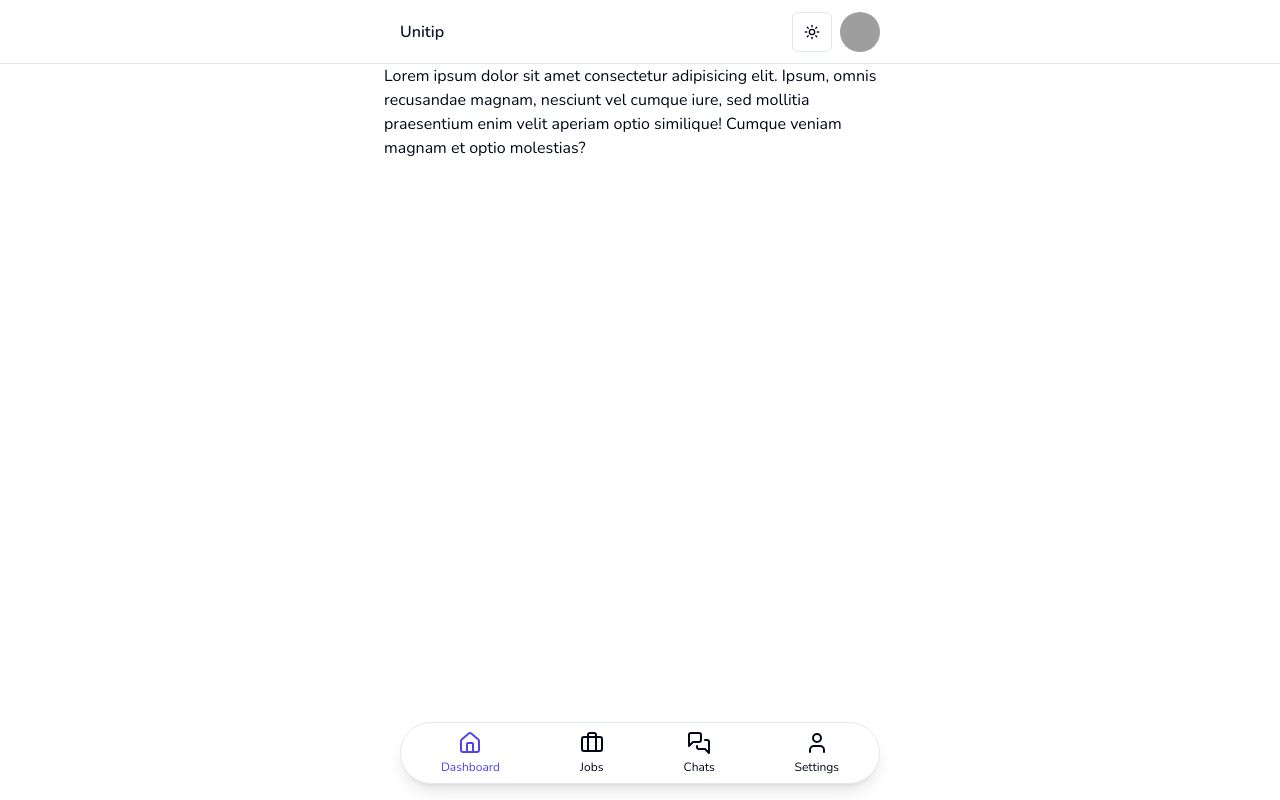
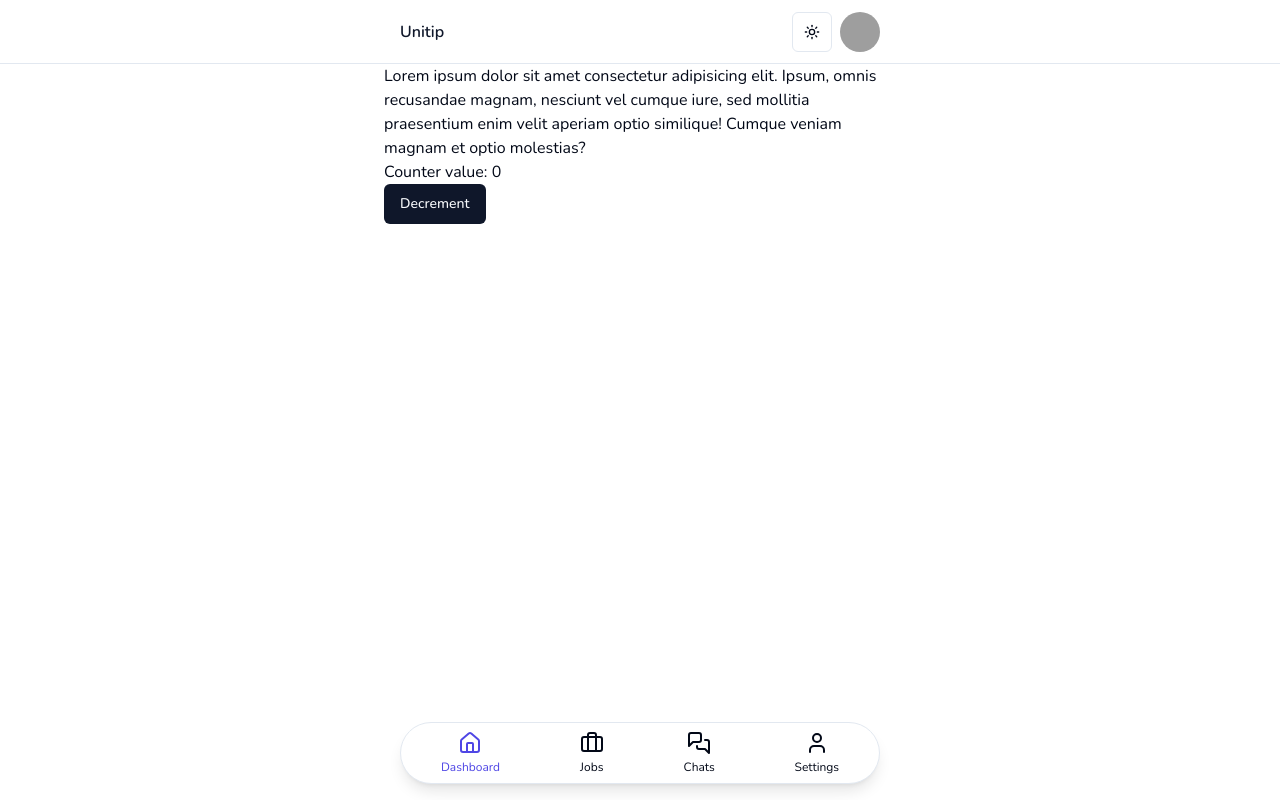
Before and after one commit to unitip-org/api, a Next.js app: page / in a window 1280 px wide. Built offline with nearby package versions, Linux system fonts and the light colour scheme; grey boxes are pictures that could not be loaded.

Commit message:
feat: next top loader, testing for context

```diff
--- a/package.json
+++ b/package.json
@@ -29,6 +29,7 @@
     "lucide-react": "^0.453.0",
     "mqtt": "^5.10.1",
     "next": "14.2.15",
+    "nextjs-toploader": "^3.7.15",
     "react": "^18",
     "react-dom": "^18",
     "react-hook-form": "^7.53.1",
--- a/src/app/(customer-driver)/account/page.tsx
+++ b/src/app/(customer-driver)/account/page.tsx
@@ -10,6 +10,7 @@ import { verifyAuthToken } from "@/lib/auth-token";
 import { ExternalLinkIcon } from "lucide-react";
 import Link from "next/link";
 import AlertLogout from "./alert-logout";
+import TestCounter from "./test-counter";
 
 export default async function Page() {
   try {
@@ -52,6 +53,8 @@ export default async function Page() {
             Masuk
           </Link>
         </Button>
+
+        <TestCounter />
       </>
     );
   }
--- /dev/null
+++ b/src/app/(customer-driver)/account/test-counter.tsx
@@ -0,0 +1,15 @@
+"use client";
+
+import { Button } from "@/components/ui/button";
+import { useCounter } from "@/contexts/counter";
+
+export default function TestCounter() {
+  const { increment, state } = useCounter();
+
+  return (
+    <>
+      <p>Counter value: {state.count}</p>
+      <Button onClick={increment}>Increment</Button>
+    </>
+  );
+}
--- a/src/app/(mobile-first)/(home)/page.tsx
+++ b/src/app/(mobile-first)/(home)/page.tsx
@@ -1,3 +1,5 @@
+import TestCounter from "./test-counter";
+
 export default function Page() {
   return (
     <>
@@ -7,6 +9,8 @@ export default function Page() {
         enim velit aperiam optio similique! Cumque veniam magnam et optio
         molestias?
       </p>
+
+      <TestCounter />
     </>
   );
 }
--- /dev/null
+++ b/src/app/(mobile-first)/(home)/test-counter.tsx
@@ -0,0 +1,15 @@
+"use client";
+
+import { Button } from "@/components/ui/button";
+import { useCounter } from "@/contexts/counter";
+
+export default function TestCounter() {
+  const { state, decrement } = useCounter();
+
+  return (
+    <>
+      <p>Counter value: {state.count}</p>
+      <Button onClick={decrement}>Decrement</Button>
+    </>
+  );
+}
--- a/src/app/layout.tsx
+++ b/src/app/layout.tsx
@@ -2,23 +2,13 @@ import type { Metadata } from "next";
 import "./globals.css";
 
 import { Nunito } from "next/font/google";
+import NextTopLoader from "nextjs-toploader";
 import Provider from "./provider";
 
 const nunito = Nunito({
   subsets: ["latin"],
   variable: "--font-nunito",
 });
-
-// const geistSans = localFont({
-//   src: "./fonts/GeistVF.woff",
-//   variable: "--font-geist-sans",
-//   weight: "100 900",
-// });
-// const geistMono = localFont({
-//   src: "./fonts/GeistMonoVF.woff",
-//   variable: "--font-geist-mono",
-//   weight: "100 900",
-// });
 
 export const metadata: Metadata = {
   title: "Unitip",
@@ -33,7 +23,10 @@ export default function RootLayout({
   return (
     <html lang="en">
       <body className={`${nunito.className} antialiased`}>
-        <Provider>{children}</Provider>
+        <Provider>
+          <NextTopLoader />
+          {children}
+        </Provider>
       </body>
     </html>
   );
```
Also changed, not shown: 1 other file (tests, documents, lock files or other folders).
